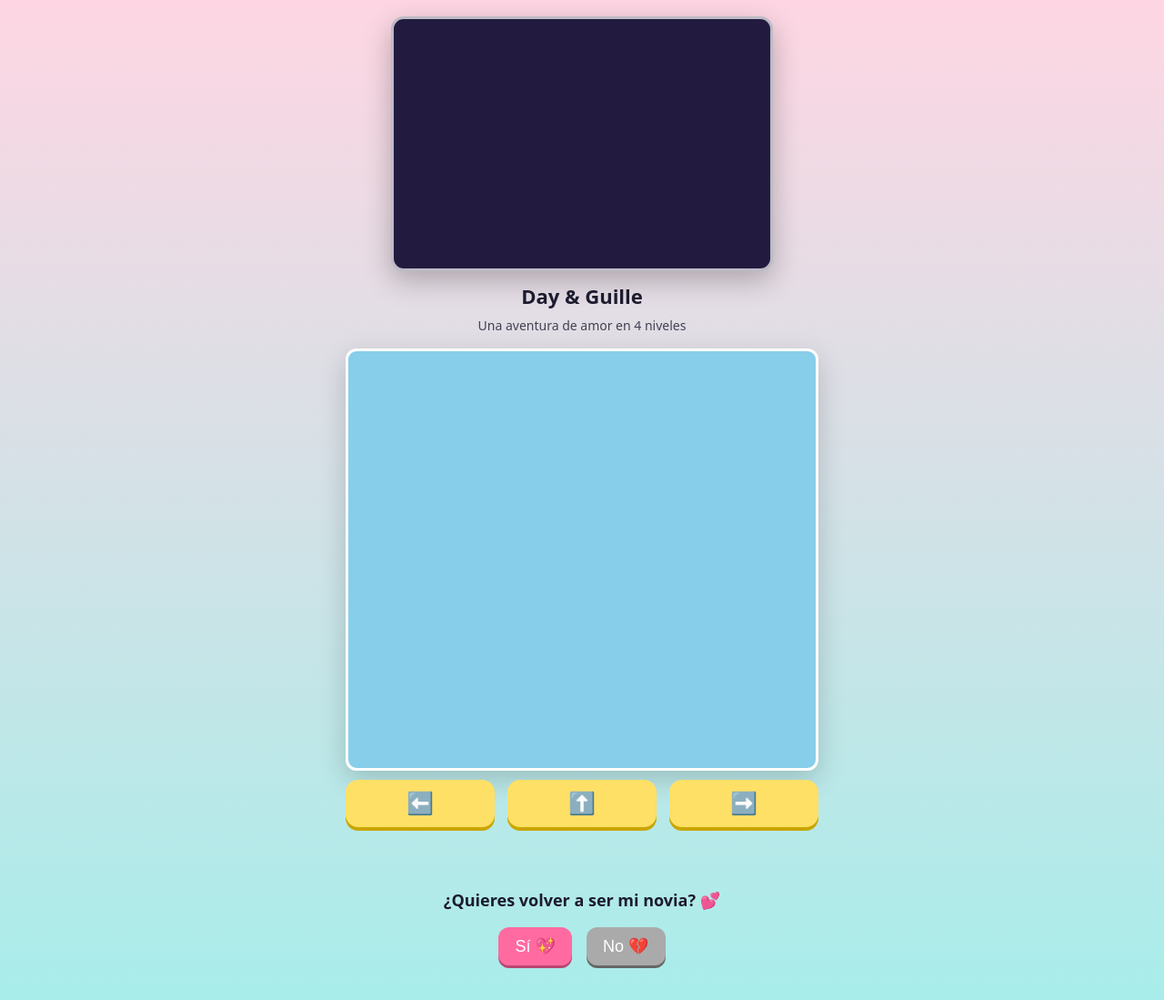
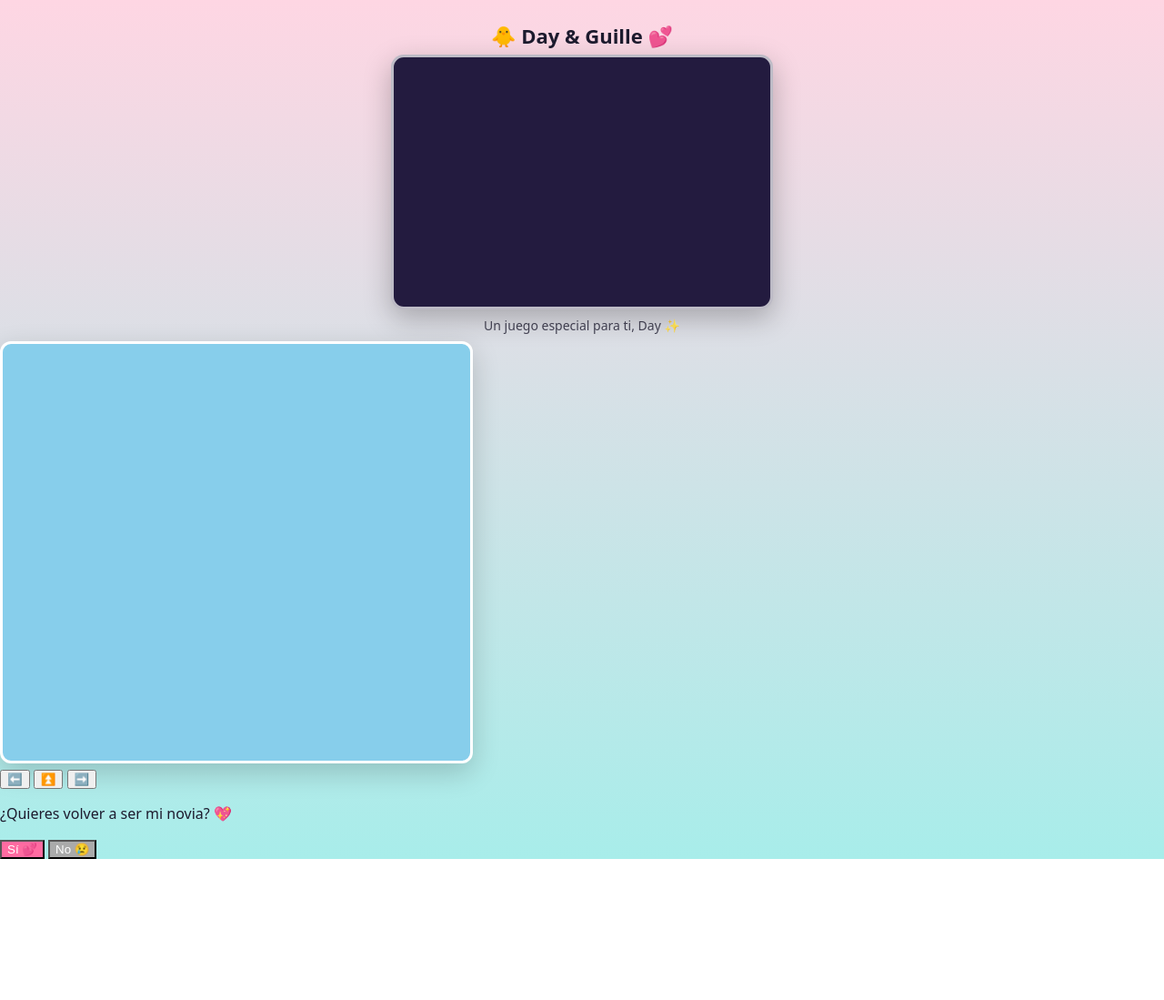
Before and after one commit to guilleop2211-ctrl/Pollitos-rumbo-al-amor, a plain HTML site: page index.html in a window 1280 px wide. Shown: the whole page at 91% size. After the commit the page ends 944 px from the top, so only its background shows below. Drawn offline with Linux system fonts and the light colour scheme.

Commit message:
Update index.html

```diff
--- a/index.html
+++ b/index.html
@@ -1,41 +1,30 @@
 <!DOCTYPE html>
 <html lang="es">
 <head>
-  <meta charset="UTF-8" />
-  <meta name="viewport" content="width=device-width, initial-scale=1, maximum-scale=1, user-scalable=no"/>
-  <title>Pollitos rumbo al amor</title>
-  <link rel="stylesheet" href="styles.css"/>
+  <meta charset="UTF-8">
+  <title>Day & Guille - Juego del Amor</title>
+  <link rel="stylesheet" href="styles.css">
 </head>
 <body class="level-1">
-
-  <!-- Hero con pixelart (dos pollitos + corazón) -->
-  <header class="hero">
+  <div class="hero">
+    <h1>🐥 Day & Guille 💕</h1>
     <canvas id="heroArt" width="96" height="64"></canvas>
-    <h1>Day &amp; Guille</h1>
-    <p>Una aventura de amor en 4 niveles</p>
-  </header>
-
-  <!-- Juego -->
-  <div id="game-container">
-    <canvas id="gameCanvas"></canvas>
-    <div id="controls">
-      <button id="left">⬅️</button>
-      <button id="jump">⬆️</button>
-      <button id="right">➡️</button>
-    </div>
+    <p>Un juego especial para ti, Day ✨</p>
   </div>
 
-  <!-- Decisión final -->
-  <div id="decision">
-    <p>¿Quieres volver a ser mi novia? 💕</p>
-    <button id="yesBtn">Sí 💖</button>
-    <button id="noBtn">No 💔</button>
+  <canvas id="gameCanvas"></canvas>
+
+  <div class="controls">
+    <button id="left">⬅️</button>
+    <button id="jump">⏫</button>
+    <button id="right">➡️</button>
   </div>
 
-  <!-- Música de fondo -->
-  <audio id="bg-music" loop autoplay>
-    <source src="https://cdn.pixabay.com/download/audio/2022/03/15/audio_f5386cf496.mp3" type="audio/mpeg">
-  </audio>
+  <div class="decision">
+    <p>¿Quieres volver a ser mi novia? 💖</p>
+    <button id="yesBtn">Sí 💕</button>
+    <button id="noBtn">No 😢</button>
+  </div>
 
   <script src="main.js"></script>
 </body>
```
